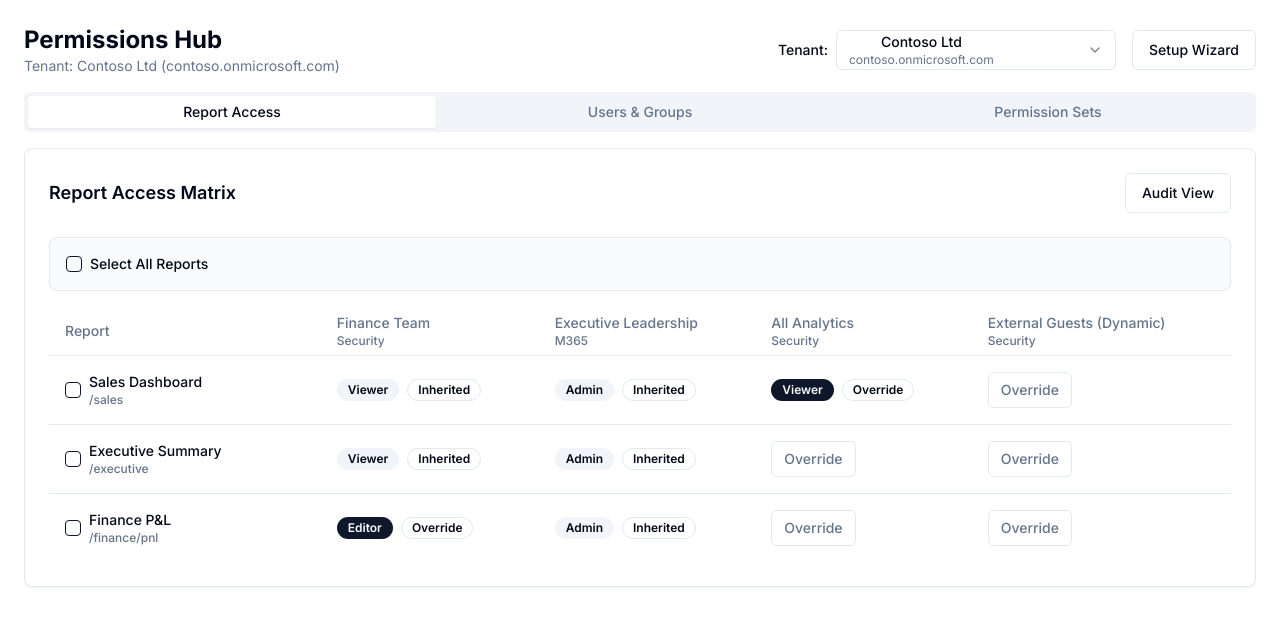
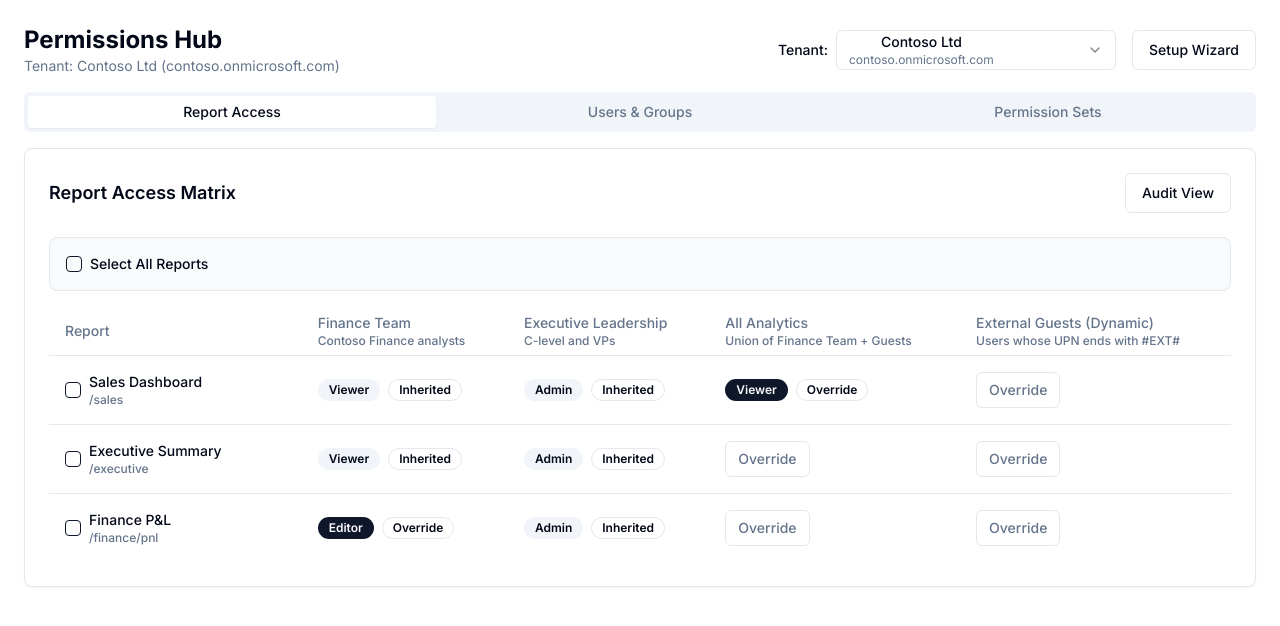
Before and after one commit to ethanteng/reportinghub, a Next.js app: page / in a window 1280 px wide. Shown: the top 626 px of the page. Built offline with nearby package versions, Linux system fonts and the light colour scheme.

Commit message:
Use group descriptions instead of Security/M365 in Report Access Matrix headers

```diff
--- a/src/components/features/permissions-hub/components/ReportAccessMatrix.tsx
+++ b/src/components/features/permissions-hub/components/ReportAccessMatrix.tsx
@@ -160,9 +160,11 @@
                     <TableHead key={group.id} className="min-w-[150px]">
                       <div className="flex flex-col">
                         <span className="font-medium">{group.displayName}</span>
-                        <span className="text-xs text-muted-foreground">
-                          {group.groupTypes.includes('Unified') ? 'M365' : 'Security'}
-                        </span>
+                        {group.description && (
+                          <span className="text-xs text-muted-foreground">
+                            {group.description}
+                          </span>
+                        )}
                       </div>
                     </TableHead>
                   ))}
```
